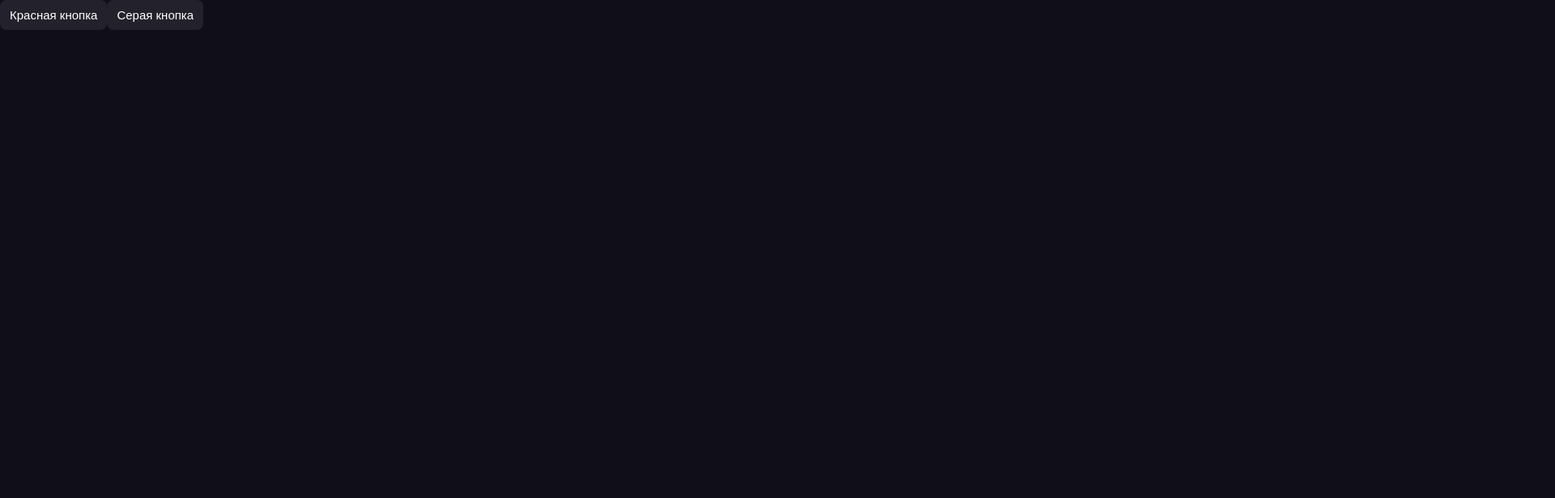
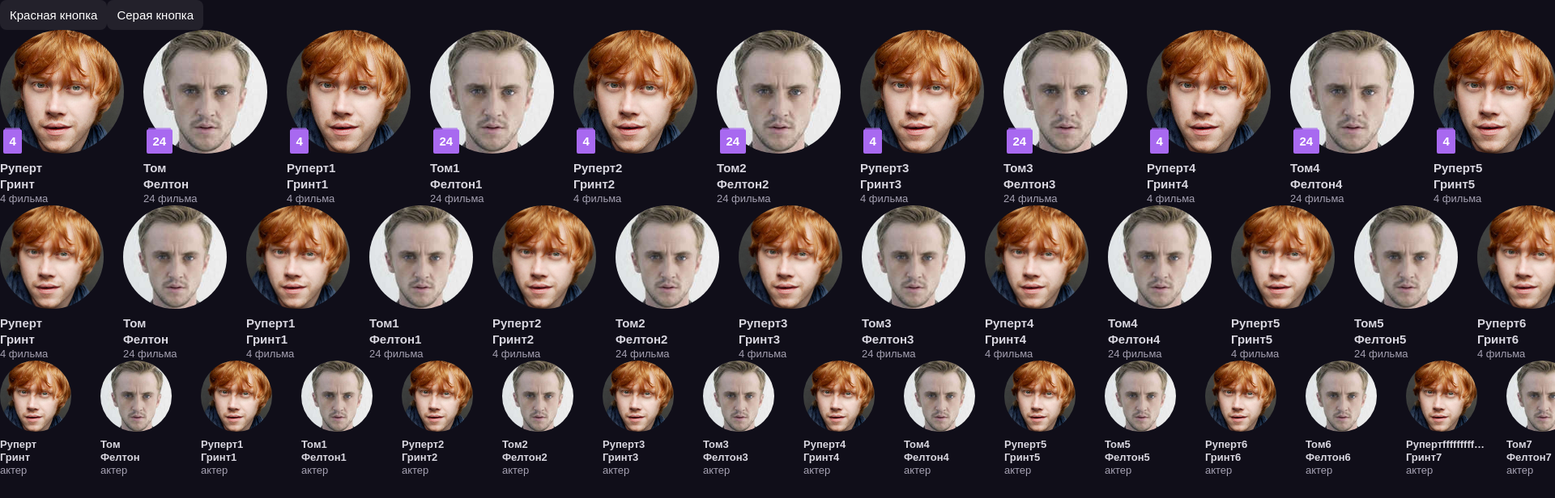
Before and after one commit to antonDedyaev/streaming_service, a Next.js app in the folder client/: page / in a window 1280 px wide. Shown: the top 616 px of the page at 81% size, 1920 px wide, since content can reach past the window. Built offline with nearby package versions, Linux system fonts and the light colour scheme.

Commit message:
Added Actor

```diff
--- /dev/null
+++ b/client/src/components/actor/ActorItem/ActorItem.module.scss
@@ -0,0 +1,115 @@
+.container {
+	display: block;
+
+	.imageSection {
+		position: relative;
+
+		&Large {
+			width: 153px;
+			height: 153px;
+		}
+
+		&Medium {
+			width: 128px;
+			height: 128px;
+		}
+
+		&Small{
+			width: 88px;
+			height: 88px;
+		}
+
+		.imageActorWrapper {
+			position: absolute;
+			top: 0;
+   		right: 0;
+
+			border-radius: 50%;
+   		overflow: hidden;
+   		display: flex;
+  	 		align-items: center;
+  	 		width: 100%;
+   		height: 100%;
+		}
+
+		&Effect{
+			transform-origin: bottom;
+			transform: scale(1);
+			transition-duration: .4s;
+		}
+	}
+
+	.amountBadge {
+		box-sizing: border-box;
+		position: absolute;
+		left: 4px;
+  	 	bottom: 0;
+		background-color: #a869f0;
+		height: 30px;
+  	 	padding: 5px 7.5px;
+   	border-radius: 2px;
+		user-select: none;
+
+		.backBox {
+			position: absolute;
+   		left: 2px;
+   		right: 2px;
+   		top: -2px;
+   		bottom: 100%;
+			box-sizing: border-box;
+			user-select: none;
+			background-color: rgba(168,105,240,.64);
+   		border-top-left-radius: 1px;
+   		border-top-right-radius: 1px;
+		}
+
+		.text {
+			text-align: center;
+			position: relative;
+			color: #fff;
+			font-size: 15px;
+			line-height: 20px;
+			font-weight: 800;
+		}
+	}
+
+	.textSection {
+   	margin-top: 8px;
+		width: 100px;
+
+		.titleSection {
+			color: #d9d7e0;
+			font-weight: 600;
+
+			white-space: nowrap;
+			overflow: hidden;
+			text-overflow: ellipsis;
+
+			&Medium, &Large {
+				line-height: 20px;
+				font-size: 15px;
+			}
+
+			&Small {
+				font-size: 13px;
+				line-height: 16px;
+			}
+		}
+
+		.extra {
+			color: #a5a1b2;
+			font-size: 13px;
+			line-height: 16px;
+			font-weight: 500;
+		}
+	}
+
+	&:hover > .imageSectionEffect {
+		transition-duration: .1s;
+		transform: scale(1.05);
+	}
+
+	&:hover > .textSection .titleSection {
+		color: #fff;
+	}
+}
--- /dev/null
+++ b/client/src/components/actor/ActorItem/ActorItem.tsx
@@ -0,0 +1,48 @@
+import Link from 'next/link';
+import styles from './ActorItem.module.scss';
+import Image from 'next/image';
+import { IActor } from "../ActorList/Temp/IActor";
+
+interface ActorItemProps {
+	href: string;
+	actor: IActor;
+	role?: boolean;
+	effect?: boolean;
+	amt?: boolean;
+	size: 'Large' | 'Medium' | 'Small';
+}
+
+const ActorItem = ({ href, actor, amt, role, effect, size }: ActorItemProps) => {
+	let width = 153;
+	let height = 183;
+	if (size === 'Small') {
+		width = 153 / 1.7;
+		height = 183 / 1.7;
+	} else if (size === 'Medium') {
+		width = 128;
+		height = 153;
+	}
+
+	return (
+		<Link href={href} className={styles.container}>
+			<div className={[styles.imageSection, styles[`imageSection${size}`], effect && styles['imageSectionEffect']].join(' ')}>
+				<div className={styles.imageActorWrapper}>
+					<Image className={styles.image} src={actor.img} alt={`${actor.firstName} ${actor.lastName}`} width={width} height={height} />
+				</div>
+				{effect &&
+					<div className={styles.amountBadge}>
+						<div className={styles.backBox}></div>
+						<div className={styles.text}>{actor.amtMovies}</div>
+					</div>}
+			</div>
+			<div className={styles.textSection}>
+				<div className={[styles.titleSection, styles[`titleSection${size}`]].join(' ')}>{actor.firstName}</div>
+				<div className={[styles.titleSection, styles[`titleSection${size}`]].join(' ')}>{actor.lastName}</div>
+				{role && <div className={styles.extra}>{actor.role}</div>}
+				{amt && <div className={styles.extra}>{actor.amtMovies} фильма</div>}
+			</div>
+		</Link>
+	)
+}
+
+export default ActorItem;
--- /dev/null
+++ b/client/src/components/actor/ActorList/ActorList.module.scss
@@ -0,0 +1,7 @@
+.container {
+	display: flex;
+
+	.actorItem:not(:last-child) {
+		margin-right: 24px;
+	}
+}
--- /dev/null
+++ b/client/src/components/actor/ActorList/ActorList.tsx
@@ -0,0 +1,34 @@
+import ActorItem from '../ActorItem/ActorItem';
+import styles from './ActorList.module.scss';
+
+import { IActor } from "./Temp/IActor";
+
+interface ActorListProps {
+	actors: IActor[];
+	role?: boolean;
+	effect?: boolean;
+	amt?: boolean;
+	size: 'Large' | 'Medium' | 'Small';
+}
+
+const ActorList = ({ actors, amt, role, effect, size }: ActorListProps) => {
+	return (
+		<div className={styles.container}>
+			{actors.map(actor =>
+				<div className={styles.actorItem}>
+					<ActorItem
+						key={actor.id}
+						href="/"
+						actor={actor}
+						amt={amt}
+						effect={effect}
+						role={role}
+						size={size}
+					/>
+				</div>
+			)}
+		</div>
+	)
+}
+
+export default ActorList;
--- /dev/null
+++ b/client/src/components/actor/ActorList/Temp/Actors.data.ts
@@ -0,0 +1,132 @@
+import { IActor } from "./IActor";
+
+export const actors: IActor[] = [
+	{
+		id: 1,
+		img: '/img/actorTest1.jpg',
+		amtMovies: 4,
+		firstName: 'Руперт',
+		lastName: 'Гринт',
+		role: 'актер',
+	},
+	{
+		id: 2,
+		img: '/img/actorTest2.jpg',
+		amtMovies: 24,
+		firstName: 'Том',
+		lastName: 'Фелтон',
+		role: 'актер',
+	},
+	{
+		id: 3,
+		img: '/img/actorTest1.jpg',
+		amtMovies: 4,
+		firstName: 'Руперт1',
+		lastName: 'Гринт1',
+		role: 'актер',
+	},
+	{
+		id: 4,
+		img: '/img/actorTest2.jpg',
+		amtMovies: 24,
+		firstName: 'Том1',
+		lastName: 'Фелтон1',
+		role: 'актер',
+	},
+	{
+		id: 5,
+		img: '/img/actorTest1.jpg',
+		amtMovies: 4,
+		firstName: 'Руперт2',
+		lastName: 'Гринт2',
+		role: 'актер',
+	},
+	{
+		id: 6,
+		img: '/img/actorTest2.jpg',
+		amtMovies: 24,
+		firstName: 'Том2',
+		lastName: 'Фелтон2',
+		role: 'актер',
+	},
+	{
+		id: 7,
+		img: '/img/actorTest1.jpg',
+		amtMovies: 4,
+		firstName: 'Руперт3',
+		lastName: 'Гринт3',
+		role: 'актер',
+	},
+	{
+		id: 8,
+		img: '/img/actorTest2.jpg',
+		amtMovies: 24,
+		firstName: 'Том3',
+		lastName: 'Фелтон3',
+		role: 'актер',
+	},
+	{
+		id: 9,
+		img: '/img/actorTest1.jpg',
+		amtMovies: 4,
+		firstName: 'Руперт4',
+		lastName: 'Гринт4',
+		role: 'актер',
+	},
+	{
+		id: 10,
+		img: '/img/actorTest2.jpg',
+		amtMovies: 24,
+		firstName: 'Том4',
+		lastName: 'Фелтон4',
+		role: 'актер',
+	},
+	{
+		id: 11,
+		img: '/img/actorTest1.jpg',
+		amtMovies: 4,
+		firstName: 'Руперт5',
+		lastName: 'Гринт5',
+		role: 'актер',
+	},
+	{
+		id: 12,
+		img: '/img/actorTest2.jpg',
+		amtMovies: 24,
+		firstName: 'Том5',
+		lastName: 'Фелтон5',
+		role: 'актер',
+	},
+	{
+		id: 13,
+		img: '/img/actorTest1.jpg',
+		amtMovies: 4,
+		firstName: 'Руперт6',
+		lastName: 'Гринт6',
+		role: 'актер',
+	},
+	{
+		id: 14,
+		img: '/img/actorTest2.jpg',
+		amtMovies: 24,
+		firstName: 'Том6',
+		lastName: 'Фелтон6',
+		role: 'актер',
+	},
+	{
+		id: 15,
+		img: '/img/actorTest1.jpg',
+		amtMovies: 4,
+		firstName: 'Рупертfffffffffffffffffffffffffffff7',
+		lastName: 'Гринт7',
+		role: 'актер',
+	},
+	{
+		id: 16,
+		img: '/img/actorTest2.jpg',
+		amtMovies: 24,
+		firstName: 'Том7',
+		lastName: 'Фелтон7',
+		role: 'актер',
+	},
+]
--- /dev/null
+++ b/client/src/components/actor/ActorList/Temp/IActor.ts
@@ -0,0 +1,8 @@
+export interface IActor {
+	id: number;
+	img: string;
+	amtMovies: number;
+	firstName: string;
+	lastName: string;
+	role: string;
+}
--- a/client/src/pages/index.tsx
+++ b/client/src/pages/index.tsx
@@ -1,7 +1,12 @@
 import ButtonUI from "@/components/UI/Button/ButtonUI"
+
 import styles from '@/styles/pages/HomePage.module.scss'
 
+import ActorList from "@/components/actor/ActorList/ActorList";
+import { actors } from "@/components/actor/ActorList/Temp/Actors.data";
+
 function HomePage() {
+
 	return (
 		<>
 			<ButtonUI
@@ -16,6 +21,11 @@ function HomePage() {
 				background="gray">
 				<div>Серая кнопка</div>
 			</ButtonUI>
+
+
+			<ActorList actors={actors} effect={true} amt={true} size='Large' />
+			<ActorList actors={actors} amt={true} size='Medium' />
+			<ActorList actors={actors} role={true} size='Small' />
 		</>
 	)
 }
```
Also changed, not shown: client/tsconfig.json (+18 -5 lines), client/public/img/actorTest1.jpg (added), client/public/img/actorTest2.jpg (added). Lines whose indentation alone changed are shown as unchanged.
